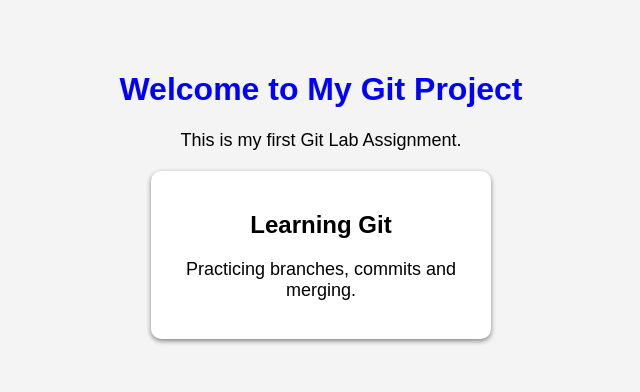
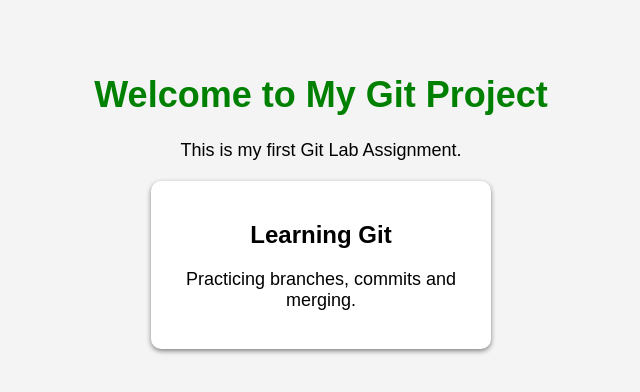
Before and after one commit to irfanbihon10/GitLab-Assignment-1, a plain HTML site: page index.html in a window 1280 px wide. Shown: the whole page, without its empty margins (319-959 px from the left). Drawn offline with Linux system fonts and the light colour scheme.

Commit message:
Update heading style in branch-1

```diff
--- a/index.css
+++ b/index.css
@@ -12,7 +12,8 @@ body {
 }
 
 h1 {
-    color: blue;
+    color: green;
+    font-size: 36px;
 }
 
 p {
```
